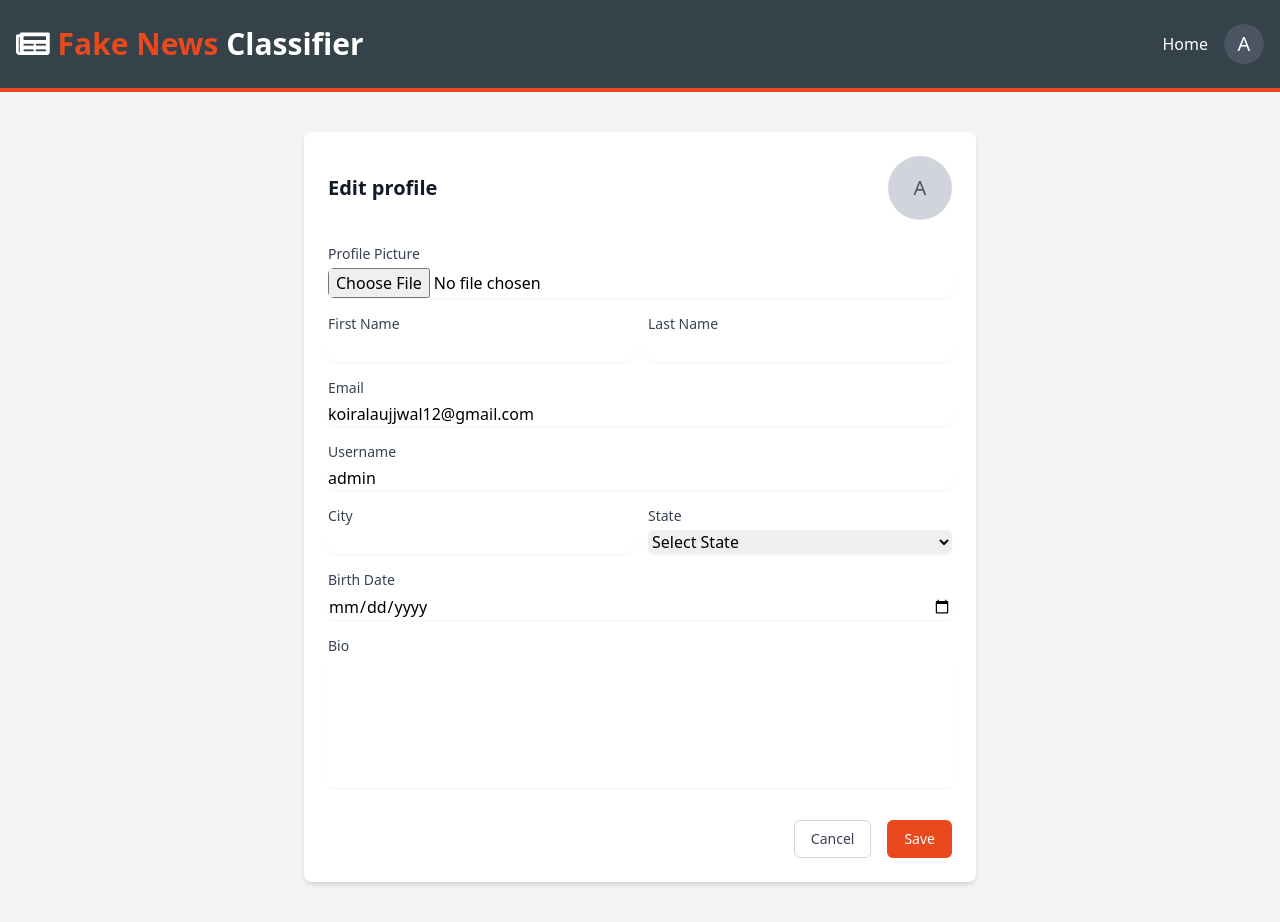
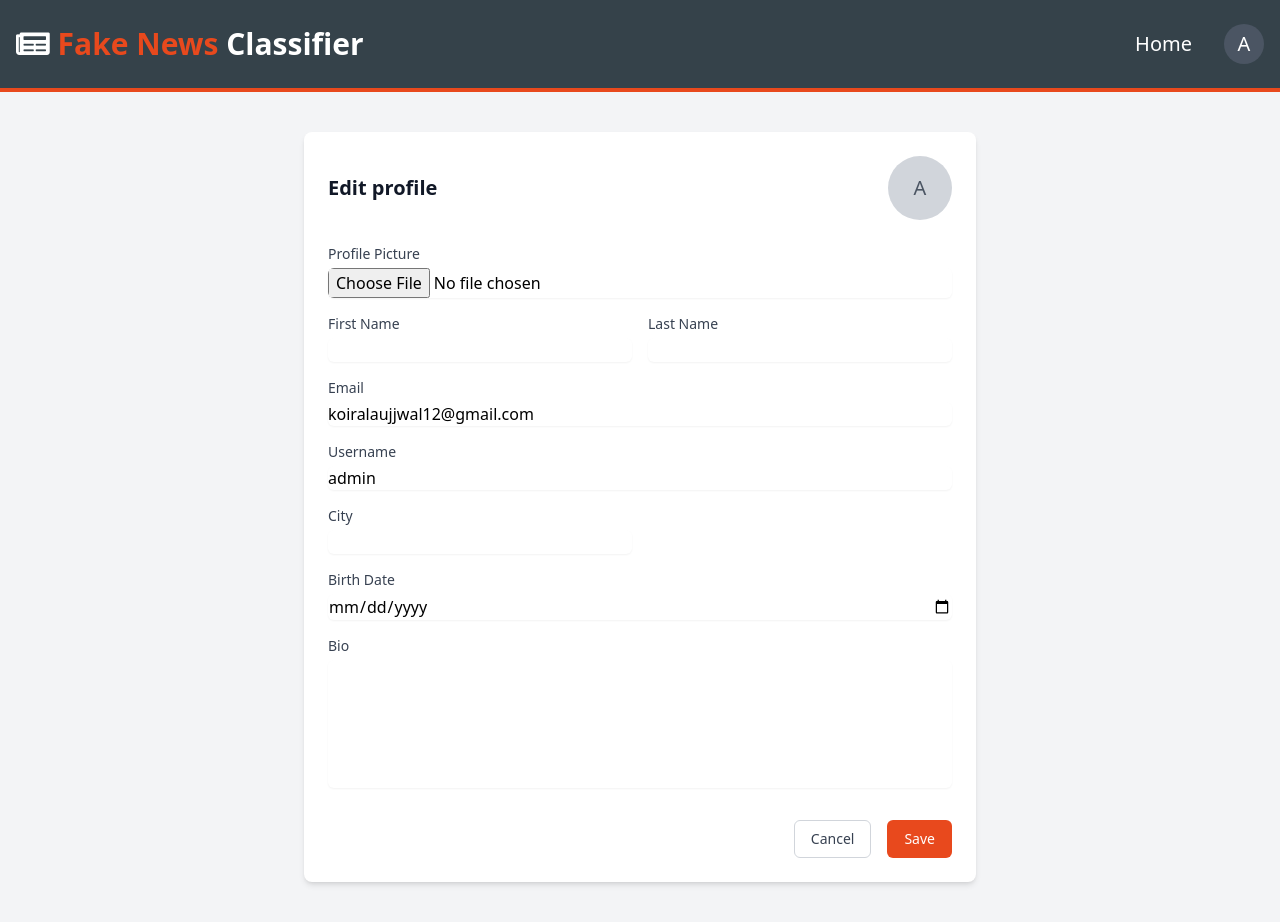
Before and after one commit to UjjwalKo/Fake-News-Classifier, a Django app: page /profile/edit/ in a window 1280 px wide. Shown: the top 922 px of the page. Run offline with Django 5.2, Linux system fonts and the light colour scheme; a user stored in the database is signed in; parts of the project's set-up code (start-up, migrations or seed data) failed here and were passed over; some libraries are stand-ins or nearby versions.

Commit message:
Nev bar eiting

```diff
--- a/FakeNewsClassifier/actounts_app/templates/accounts/edit.html
+++ b/FakeNewsClassifier/actounts_app/templates/accounts/edit.html
@@ -29,8 +29,12 @@
                         <span class="text-secondary">Fake News</span> Classifier
                     </h1>
                 </div>
-                <nav class="flex items-center space-x-4">
-                    <a href="{% url 'classify_news' %}" class="text-white hover:text-secondary transition duration-300">Home</a>
+                <nav class="flex items-center space-x-6">
+                    <a href="{% url 'classify_news' %}"
+                       class="text-white hover:text-secondary transition duration-300 text-lg md:text-xl px-2">
+                        Home
+                    </a>
+                    <!-- Profile Dropdown -->
                     {% if user.is_authenticated %}
                         <div class="relative">
                             <button
@@ -54,7 +58,7 @@
                             </button>
                             <div
                                 id="userDropdown"
-                                class="hidden absolute right-0 mt-2 w-48 bg-white rounded-md shadow-lg py-1 text-gray-700"
+                                class="hidden absolute right-0 top-12 w-48 bg-white rounded-md shadow-lg py-1 text-gray-700 z-50"
                             >
                                 <a
                                     href="{% url 'profile' %}"
@@ -70,9 +74,6 @@
                                 </a>
                             </div>
                         </div>
-                    {% else %}
-                        <a href="{% url 'login' %}" class="text-white hover:text-secondary transition duration-300">Login</a>
-                        <a href="{% url 'register' %}" class="text-white hover:text-secondary transition duration-300">Register</a>
                     {% endif %}
                 </nav>
             </div>
@@ -151,21 +152,6 @@
                                     City
                                 </label>
                                 {{ form.location }}
-                            </div>
-                            <div>
-                                <label class="block text-sm font-medium text-gray-700 mb-1">
-                                    State
-                                </label>
-                                <select class="mt-1 block w-full rounded-md border-gray-300 shadow-sm focus:border-secondary focus:ring focus:ring-secondary focus:ring-opacity-50">
-                                    <option>Select State</option>
-                                    <option>Province 1</option>
-                                    <option>Madhesh</option>
-                                    <option>Bagmati</option>
-                                    <option>Gandaki</option>
-                                    <option>Lumbini</option>
-                                    <option>Karnali</option>
-                                    <option>Sudurpashchim</option>
-                                </select>
                             </div>
                         </div>
 
```
Also changed, not shown: FakeNewsClassifier/actounts_app/templates/accounts/profile.html (+7 -14 lines), FakeNewsClassifier/classifier_app/templates/classifier/index.html (+18 -24 lines), FakeNewsClassifier/actounts_app/views.py (line endings or trailing spaces), FakeNewsClassifier/db.sqlite3.
